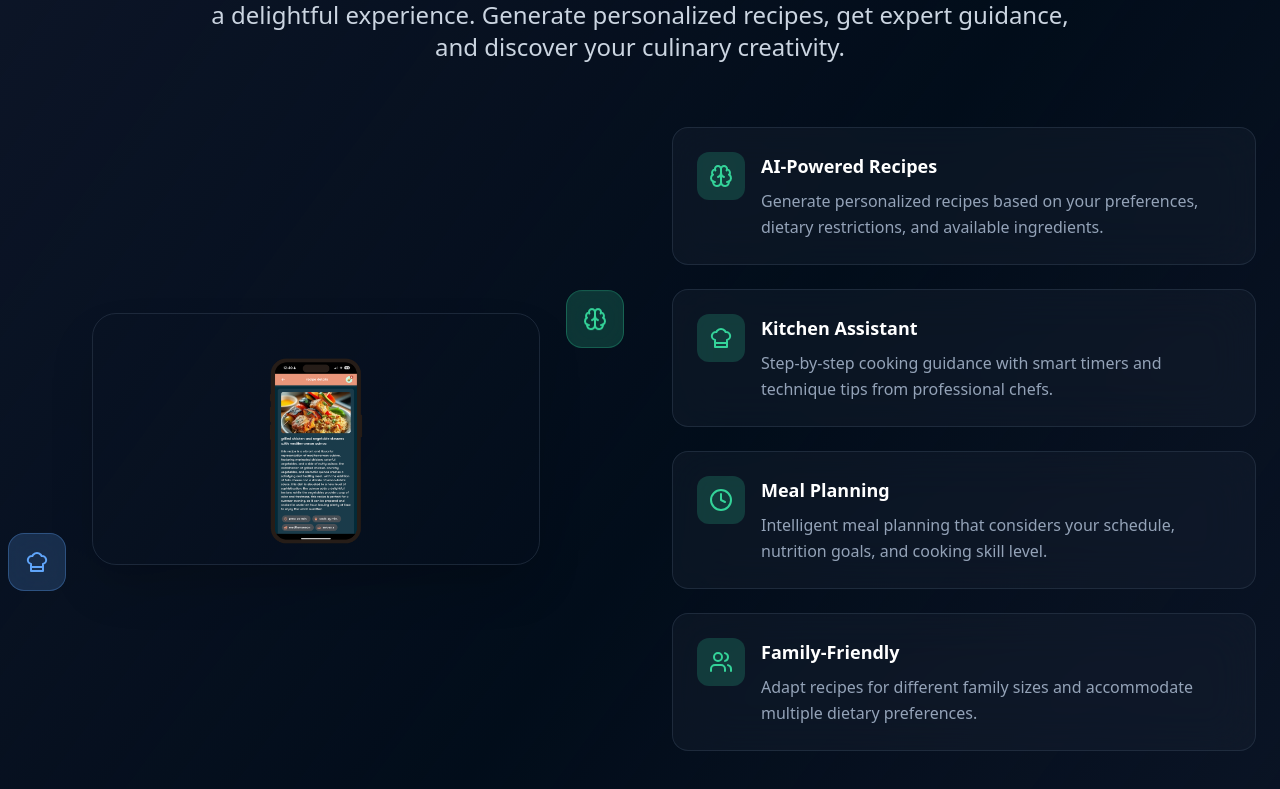
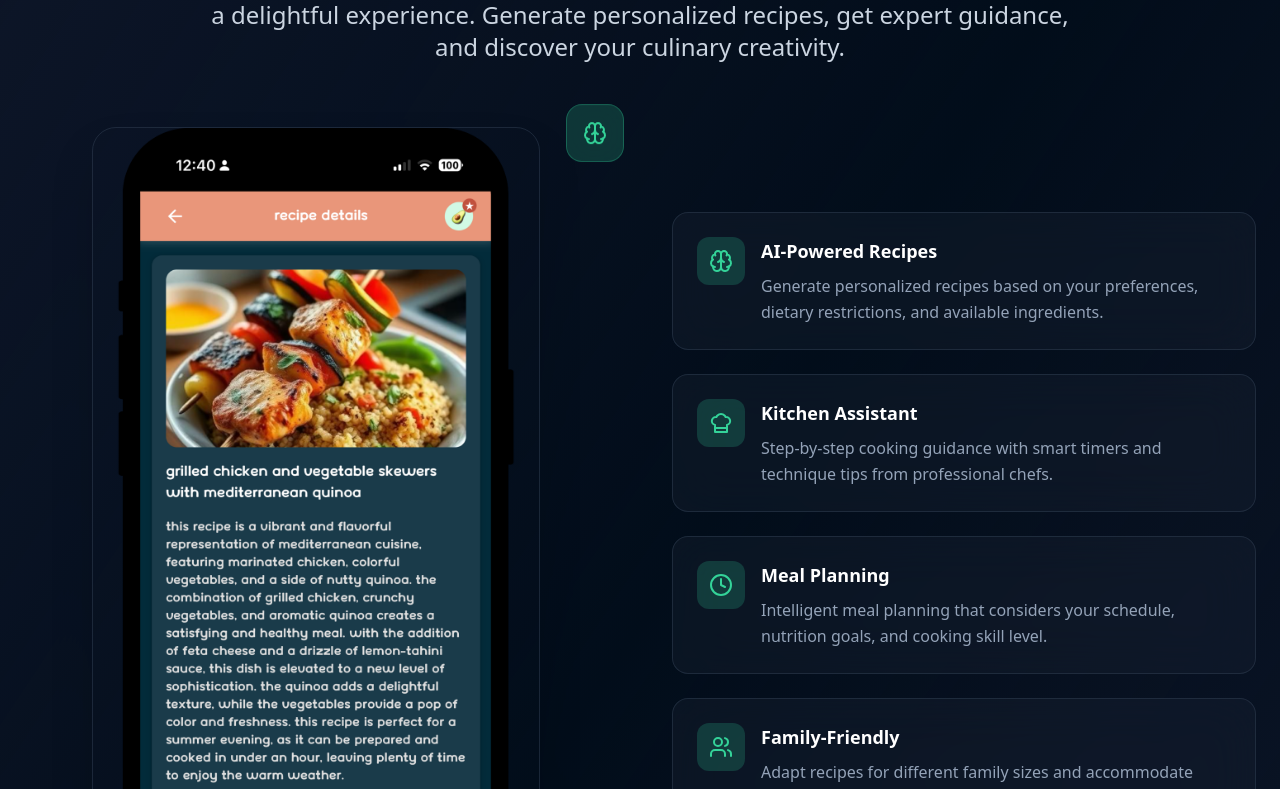
Before and after one commit to acanino561/aurora-landing-page, a React (Vite) app: page / in a window 1280 px wide. Shown: the part 2511-3300 px from the top of the page. Built offline with nearby package versions, Linux system fonts and the light colour scheme.

Commit message:
Update Sous screenshot to Recipe Screenshot

```diff
--- a/src/components/SousShowcase.tsx
+++ b/src/components/SousShowcase.tsx
@@ -82,7 +82,7 @@ const SousShowcase = () => {
           >
             <div className="relative mx-auto max-w-md">
               <img
-                src="/Untitled design (10).png"
+                src="/Recipe Screenshot.png"
                 alt="Sous App Screenshot"
                 className="w-full h-auto rounded-3xl shadow-2xl border border-slate-700/50"
               />
```
